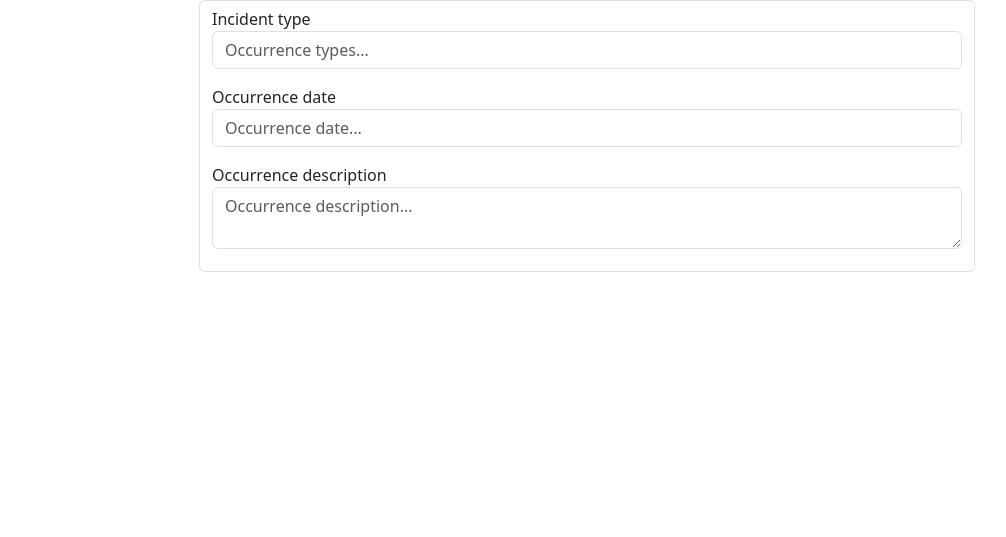
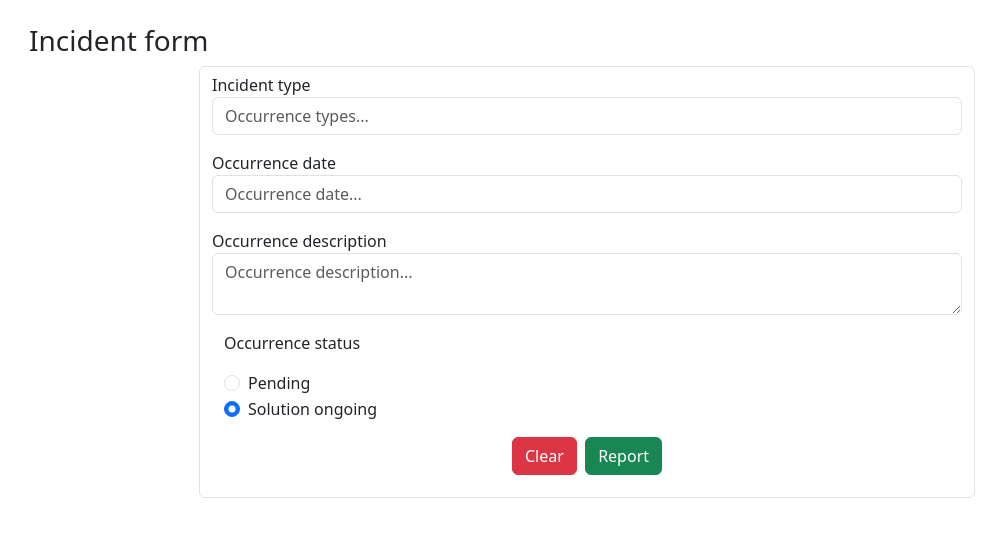
Before and after one commit to BeneditoBraimo/trm, a Django app: page /trm/reportIncident/ in a window 1280 px wide. Shown: the part 56-593 px from the top of the page, without its empty margins (53-1059 px from the left). Run offline with Django 5.2, Linux system fonts and the light colour scheme.

Commit message:
added radio buttons, reset button, and submit button, respectively

```diff
--- a/trmWeb/trm/templates/reportIncidentForm.html
+++ b/trmWeb/trm/templates/reportIncidentForm.html
@@ -1,6 +1,8 @@
 {% extends 'index.html' %}
 
 {% block content %}
+<br>
+<h3>Incident form</h3>
 <div class="container d-flex justify-content-center" style="max-width: 800px;">
     <form class="form form-control" name="reportIncidentForm" action="{% url 'reportIncident'%}">
         {% csrf_token %}
@@ -25,6 +27,25 @@
             <label for="Occurrence description">Occurrence description</label>
             <textarea class="form-control" name="occurreDescription" id="occurreDescription" placeholder="Occurrence description..."></textarea>
         </div>
+        <div class="container mb-3">
+            <p>Occurrence status</p>
+            <div class="form-check">
+                <input class="form-check-input" type="radio" name="occurrenceStatus" id="occurrenceStatus1">
+                <label class="form-check-label" for="occurrenceStatus1">
+                  Pending
+                </label>
+              </div>
+              <div class="form-check">
+                <input class="form-check-input" type="radio" name="occurrenceStatus" id="occurrenceStatus2" checked>
+                <label class="form-check-label" for="occurrenceStatus2">
+                  Solution ongoing
+                </label>
+              </div>
+        </div>
+        <div class="mb-3 d-flex justify-content-center">
+            <button class="btn btn-danger" type="reset">Clear</button>&nbsp;&nbsp;
+            <button class="btn btn-success" type="submit">Report</button>
+        </div>
     </form>
 </div>
 {% endblock %}
```
